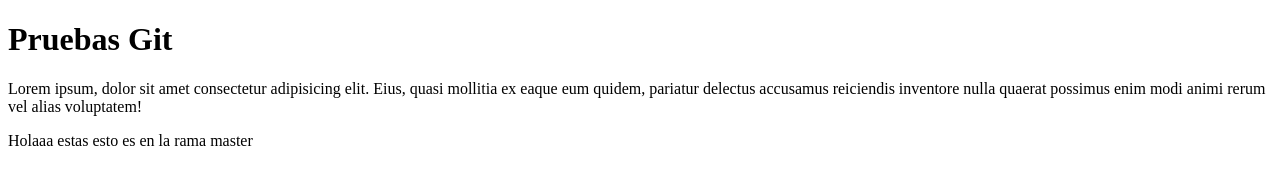
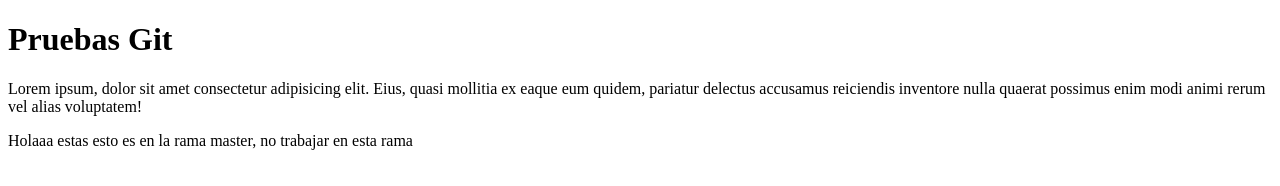
Before and after one commit to MartinUGN/JS-P, a plain HTML site: page index.html in a window 1280 px wide. Drawn offline with Linux system fonts and the light colour scheme.

Commit message:
Agregue un mesnaje en la master

```diff
--- a/index.html
+++ b/index.html
@@ -13,7 +13,7 @@
 
     <p>Lorem ipsum, dolor sit amet consectetur adipisicing elit. Eius, quasi mollitia ex eaque eum quidem, pariatur delectus accusamus reiciendis inventore nulla quaerat possimus enim modi animi rerum vel alias voluptatem!</p>
 
-    <p>Holaaa estas esto es en la rama master </p>
+    <p>Holaaa estas esto es en la rama master, no trabajar en esta rama</p>
 
 
 </body>
```
